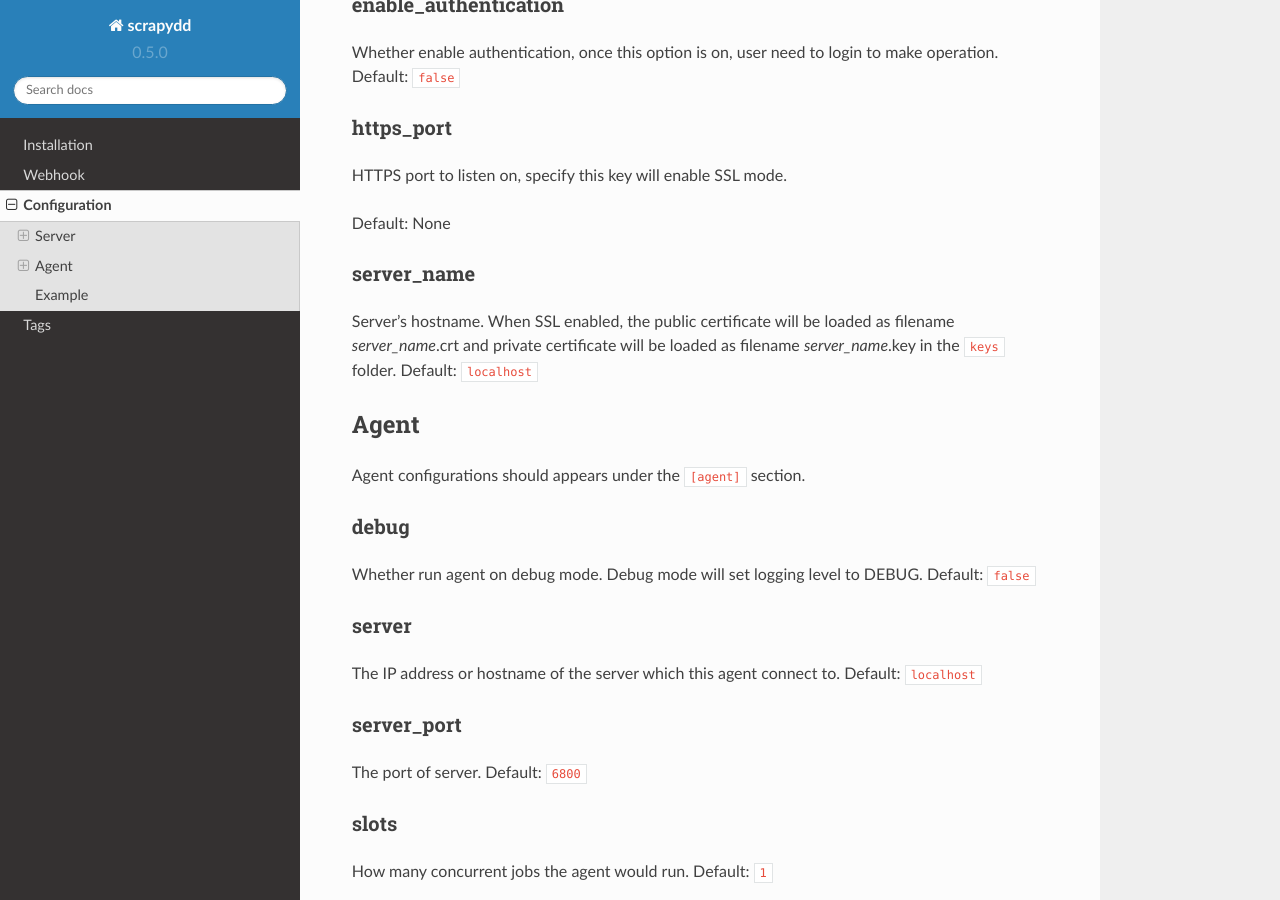
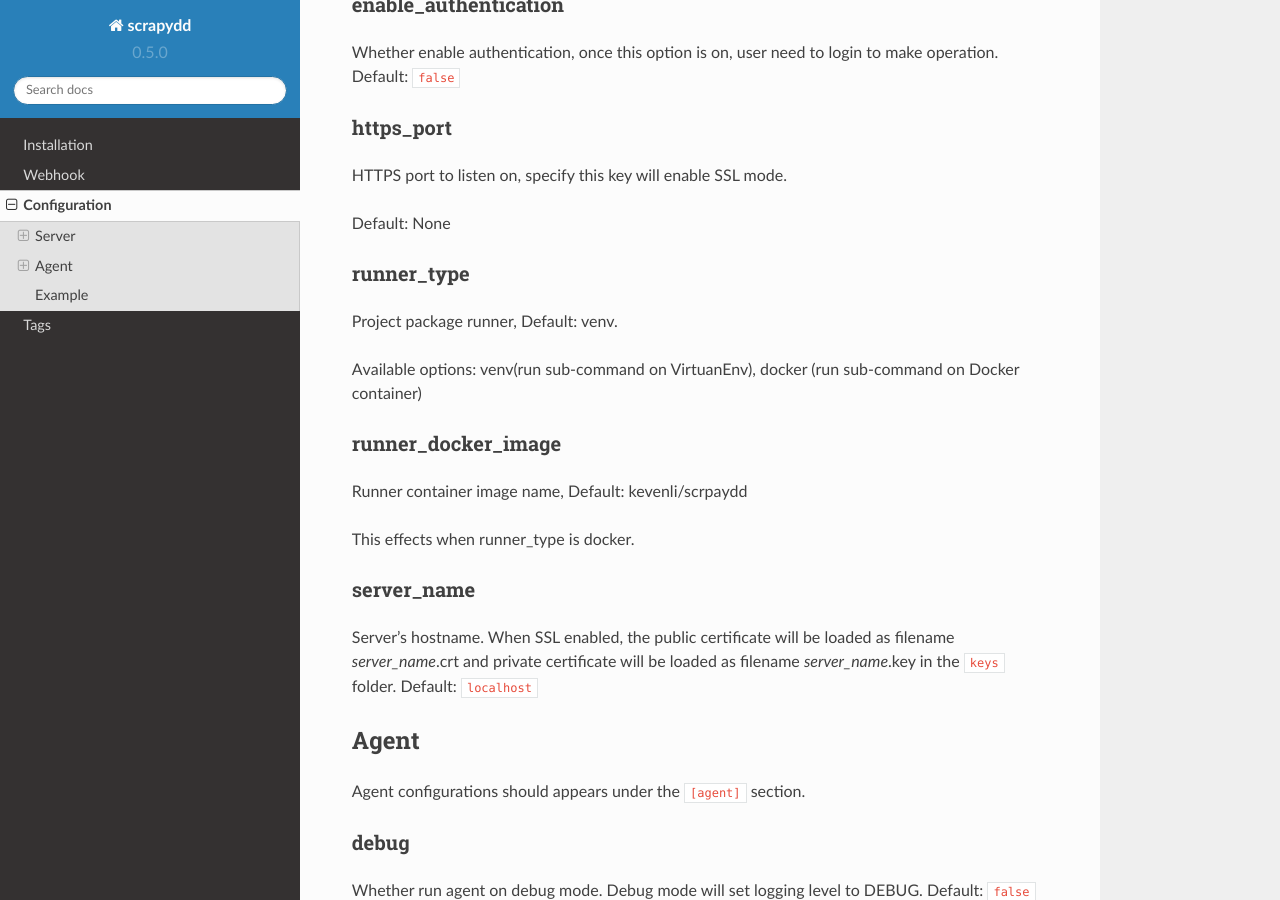
Before and after one commit to kevenli/scrapydd, a Sphinx documentation site: the page built from docs/config.rst, in a window 1280 px wide and 900 px high, scrolled down 1082 px. Built offline with Sphinx 7.4.7 and the Read the Docs theme 2.0.0, drawn with Linux system fonts in a browser that asks for light colours.

Commit message:
add runner_type config doc

```diff
--- a/docs/config.rst
+++ b/docs/config.rst
@@ -49,6 +49,19 @@ HTTPS port to listen on, specify this key will enable SSL mode.
 
 Default: None
 
+runner_type
+~~~~~~~~~~~
+Project package runner, Default: venv.
+
+Available options: venv(run sub-command on VirtuanEnv), docker (run sub-command on
+Docker container)
+
+runner_docker_image
+~~~~~~~~~~~~~~~~~~~
+Runner container image name, Default: kevenli/scrpaydd
+
+This effects when runner_type is docker.
+
 server_name
 ~~~~~~~~~~~~
 Server's hostname.
```
